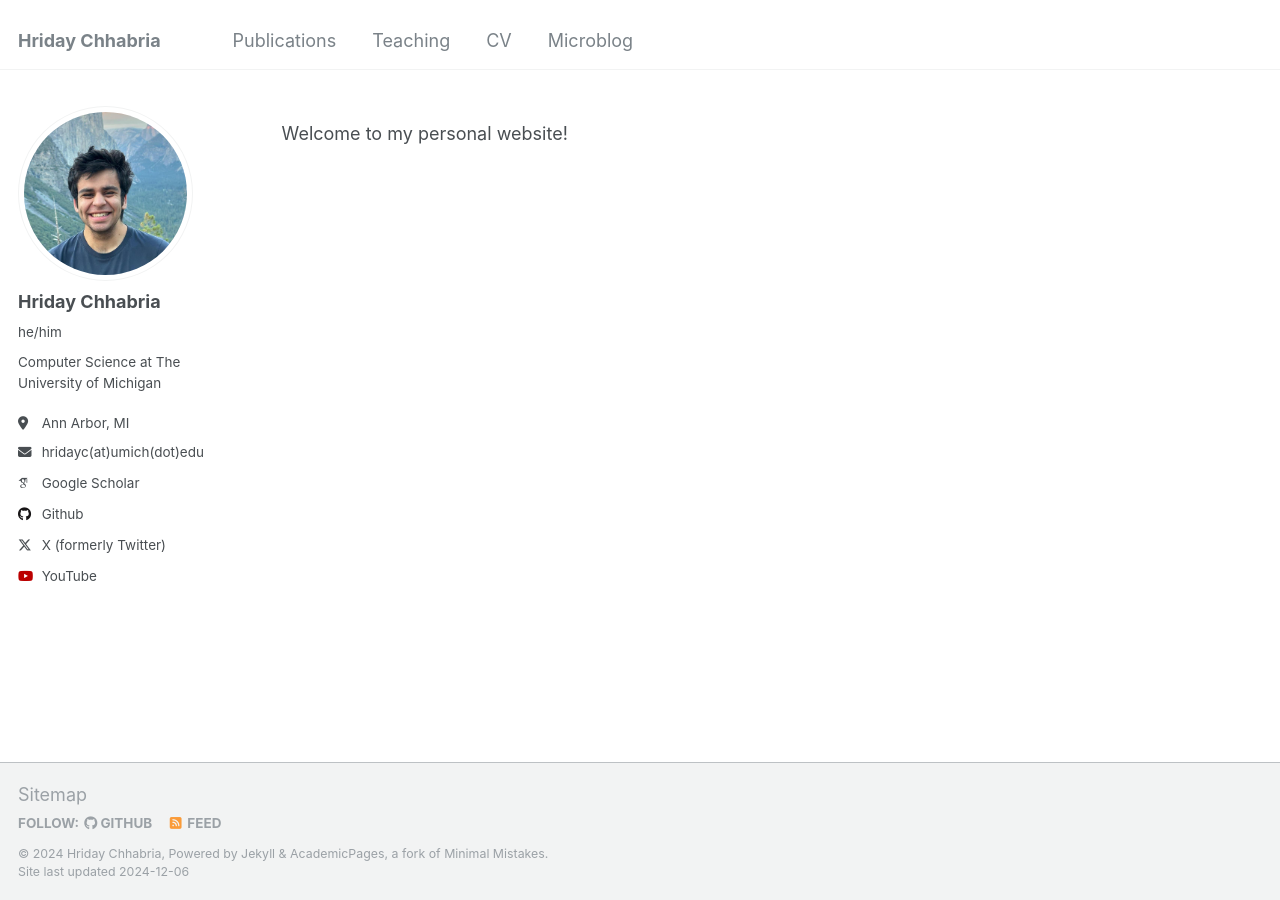
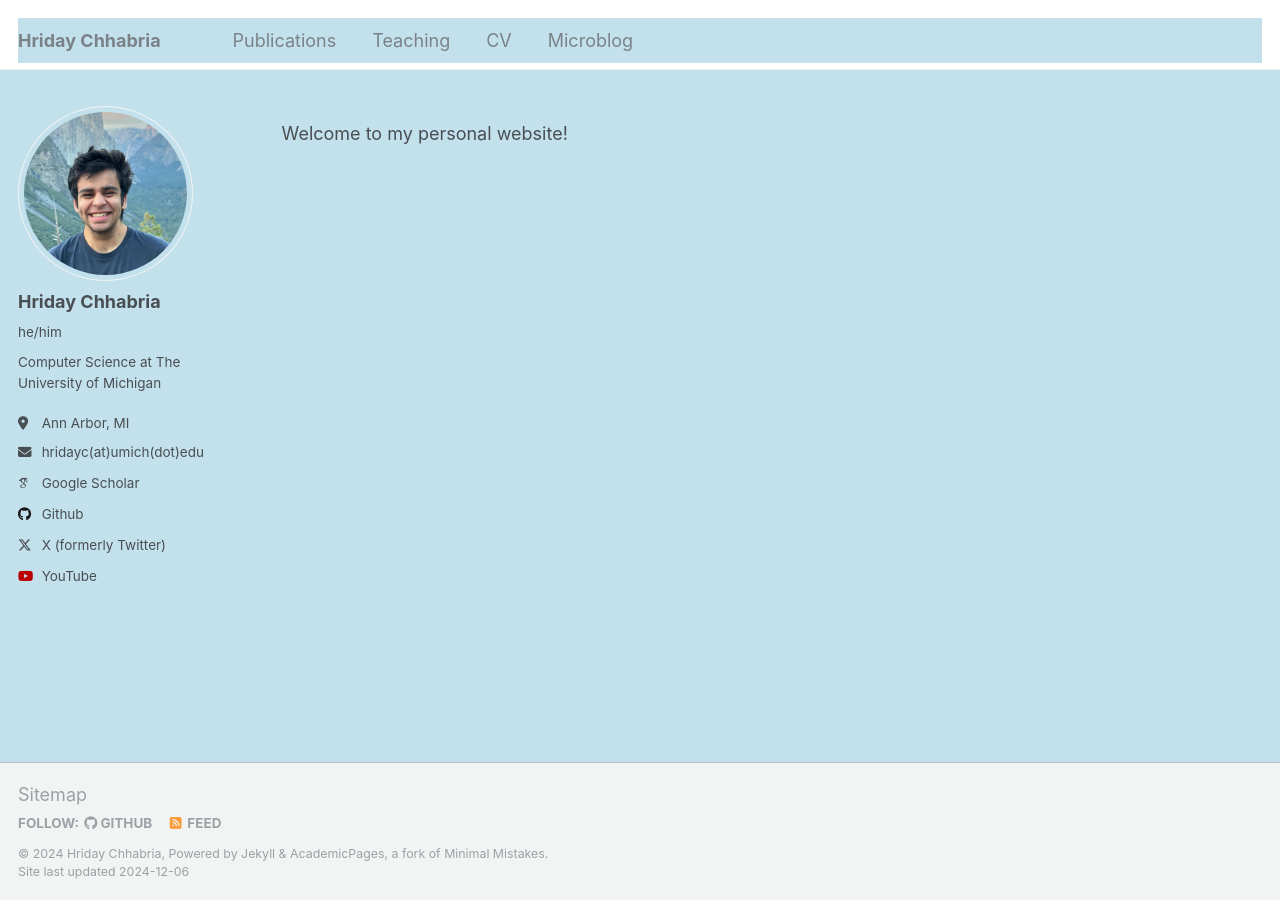
Before and after one commit to hridayc7/hridayc7.github.io, a Jekyll site: the page built from _pages/about.md, in a window 1280 px wide. Built offline with Jekyll 4.4.1, drawn with Linux system fonts in a browser that asks for light colours; some web fonts are replaced.

Commit message:
Color change?

```diff
--- a/_sass/_variables.scss
+++ b/_sass/_variables.scss
@@ -83,7 +83,7 @@ $light-gray : mix(#fff, $gray, 50%);
 $lighter-gray : mix(#fff, $gray, 90%);
 
 $body-color : #c3e1ed;
-$background-color : #fff;
+$background-color : #c3e1ed;
 $code-background-color : #fafafa;
 $code-background-color-dark : $light-gray;
 $text-color : $dark-gray;
```
